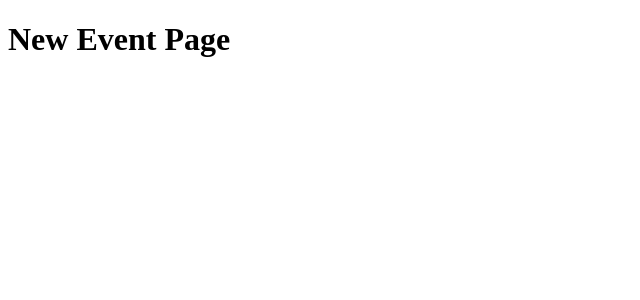
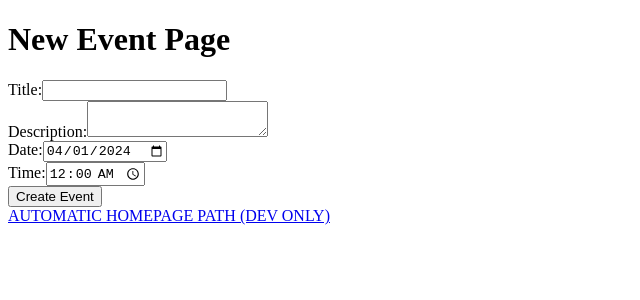
Before and after one commit to neil-mell489/TaskFlow_Frontend, a React (Create React App) app: page /new-event in a window 1280 px wide. Shown: the top 300 px of the page, without its empty margins (0-640 px from the left). Built offline with nearby package versions, Linux system fonts and the light colour scheme.

Commit message:
added functionality to click through pages for devs

```diff
--- a/src/App.js
+++ b/src/App.js
@@ -1,5 +1,5 @@
 import React, { useState, useEffect } from 'react';
-import { BrowserRouter, Routes, Route, Navigate } from 'react-router-dom';
+import { BrowserRouter, Routes, Route, } from 'react-router-dom';
 import HomePage from './pages/HomePage';
 import SignupForm from './components/AuthPage/SignUpForm';
 import LoginForm from './components/AuthPage/LoginForm';
@@ -38,6 +38,7 @@ function App() {
     <BrowserRouter>
       <Routes>
         <Route path="/" element={<Login handleLogin={handleLogin} setIsLoggedIn={setIsLoggedIn} />} />
+        <Route path="/homepage" element={<HomePage />} />
         <Route path="/signup" element={<SignupForm handleSignUp={handleSignUp} />} />
         <Route path="/profile" element={<Profile user={user} />} />
         <Route path="/edit-event/:id" element={<EditEvent />} />
--- a/src/components/AuthPage/SignUpForm.js
+++ b/src/components/AuthPage/SignUpForm.js
@@ -0,0 +1,50 @@
+import React, { useState } from 'react';
+
+function SignUpForm() {
+  const [username, setUsername] = useState('');
+  const [password, setPassword] = useState('');
+
+  const handleSignUp = async (e) => {
+    e.preventDefault();
+    try {
+      const response = await fetch('API LINK GOES HERE', {
+        method: 'POST',
+        headers: {
+          'Content-Type': 'application/json'
+        },
+        body: JSON.stringify({
+          username,
+          password
+        })
+      });
+      if (response.ok) {
+        // Optionally handle successful sign-up
+        console.log('Sign-up successful');
+      } else {
+        console.error('Sign-up failed:', response.statusText);
+      }
+    } catch (error) {
+      console.error('Sign-up failed:', error);
+    }
+  };
+
+  return (
+    <form onSubmit={handleSignUp}>
+      <input
+        type="text"
+        placeholder="Username"
+        value={username}
+        onChange={(e) => setUsername(e.target.value)}
+      />
+      <input
+        type="password"
+        placeholder="Password"
+        value={password}
+        onChange={(e) => setPassword(e.target.value)}
+      />
+      <button type="submit">Sign Up</button>
+    </form>
+  );
+}
+
+export default SignUpForm;
--- a/src/pages/HomePage.js
+++ b/src/pages/HomePage.js
@@ -1,8 +1,10 @@
 import React, { useEffect, useState } from 'react';
 import { Link } from 'react-router-dom';
+import Calendar from 'react-calendar'; // Import Calendar component
 
 function HomePage() {
   const [events, setEvents] = useState([]);
+  const [selectedDate, setSelectedDate] = useState(new Date()); // State for selected date
 
   useEffect(() => {
     fetch('/api/events')
@@ -15,6 +17,11 @@ function HomePage() {
       });
   }, []);
 
+  // Function to handle date change
+  const handleDateChange = date => {
+    setSelectedDate(date);
+  };
+
   return (
     <div>
       <h1>TaskFlow!</h1>
@@ -23,7 +30,15 @@ function HomePage() {
           <button>New Event</button>
         </Link>
         <button>Log Out</button>
+        <div>
+        <Link to="/new-event">AUTOMATIC NEW EVENT PATH (DEV)</Link>
+        </div>
+        <div>
+        <Link to="/">AUTOMATIC LOGOUT PATH (DEV)</Link>
+        </div>
       </div>
+      {/* Render Calendar with onChange event handler */}
+      <Calendar onChange={handleDateChange} value={selectedDate} />
       <div>
         {events.map(event => (
           <div key={event._id}>
--- a/src/pages/Login.js
+++ b/src/pages/Login.js
@@ -1,9 +1,10 @@
 import React from 'react';
+import { Link } from 'react-router-dom';
 
 function LoginPage() {
   return (
     <div>
-      <h1>TaskFlow</h1>
+      <h1>TaskFlow Login/SignUp Page</h1>
       <h2>Sign Up</h2>
       <form>
         <div>
@@ -28,6 +29,7 @@ function LoginPage() {
         </div>
         <button type="submit">Log In</button>
       </form>
+      <Link to="/homepage">AUTOMATIC LOGIN PATH (DEV ONLY)</Link>
     </div>
   );
 }
--- a/src/pages/NewEvent.js
+++ b/src/pages/NewEvent.js
@@ -1,10 +1,68 @@
-import React from 'react';
+import React, { useState } from 'react';
+import { Link } from 'react-router-dom';
 
 function NewEvent() {
+  const [title, setTitle] = useState('');
+  const [description, setDescription] = useState('');
+  const [date, setDate] = useState(new Date());
+  const [time, setTime] = useState('00:00');
+
+  const handleTitleChange = (e) => {
+    setTitle(e.target.value);
+  };
+
+  const handleDescriptionChange = (e) => {
+    setDescription(e.target.value);
+  };
+
+  const handleDateChange = (newDate) => {
+    setDate(newDate);
+  };
+
+  const handleTimeChange = (newTime) => {
+    setTime(newTime);
+  };
+
+  const handleSubmit = (e) => {
+    e.preventDefault();
+    // Here you can submit the form data to your backend
+    const eventData = {
+      title,
+      description,
+      date,
+      time,
+    };
+    console.log(eventData);
+    // Reset form fields if needed
+    setTitle('');
+    setDescription('');
+    setDate(new Date());
+    setTime('00:00');
+  };
+
   return (
     <div>
       <h1>New Event Page</h1>
-
+      <form onSubmit={handleSubmit}>
+        <div>
+          <label htmlFor="title">Title:</label>
+          <input type="text" id="title" value={title} onChange={handleTitleChange} />
+        </div>
+        <div>
+          <label htmlFor="description">Description:</label>
+          <textarea id="description" value={description} onChange={handleDescriptionChange} />
+        </div>
+        <div>
+          <label htmlFor="date">Date:</label>
+          <input type="date" id="date" value={date.toISOString().split('T')[0]} onChange={(e) => handleDateChange(new Date(e.target.value))} />
+        </div>
+        <div>
+          <label htmlFor="time">Time:</label>
+          <input type="time" id="time" value={time} onChange={(e) => handleTimeChange(e.target.value)} />
+        </div>
+        <button type="submit">Create Event</button>
+      </form>
+      <Link to="/homepage">AUTOMATIC HOMEPAGE PATH (DEV ONLY)</Link>
     </div>
   );
 }
```
